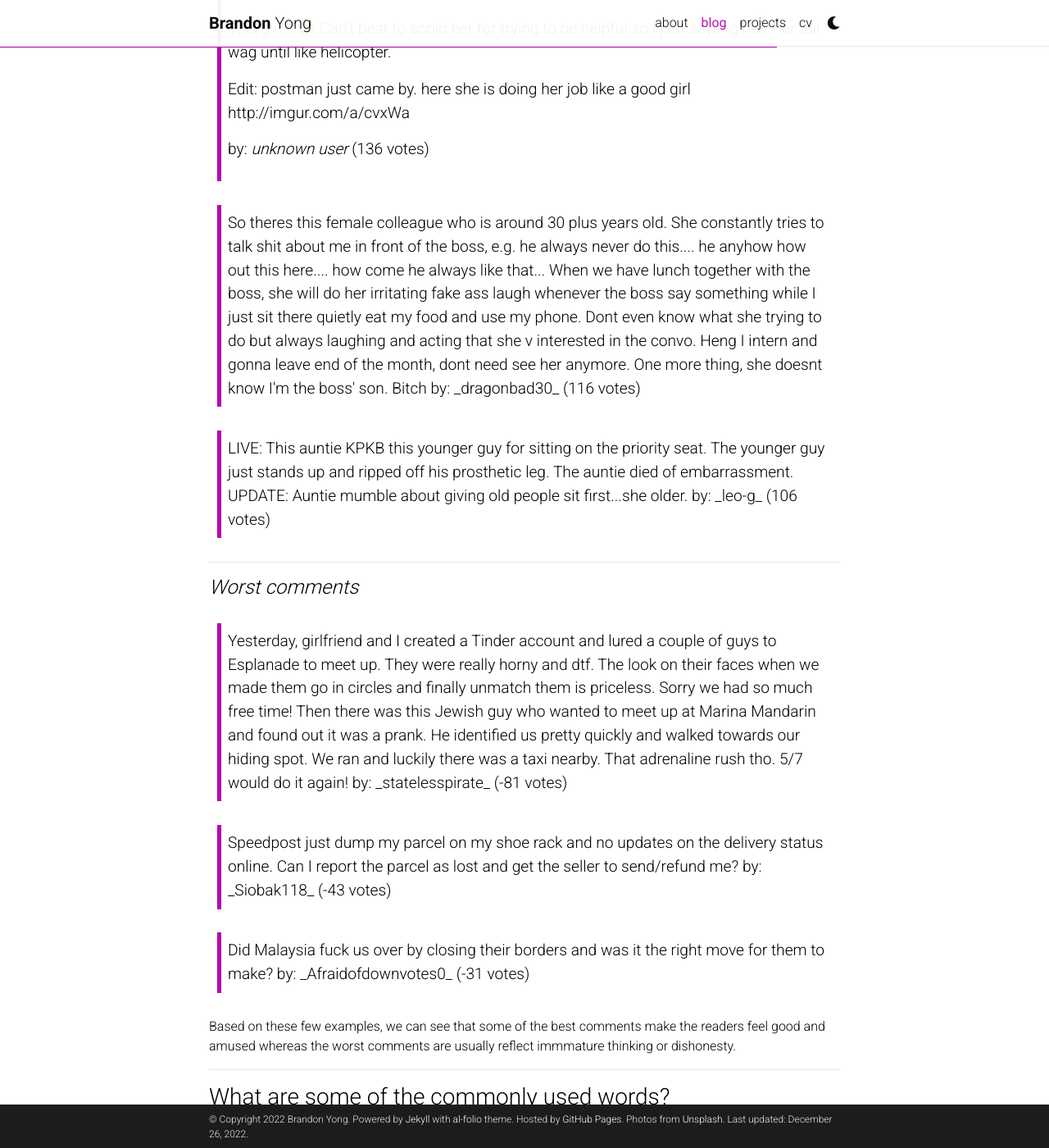
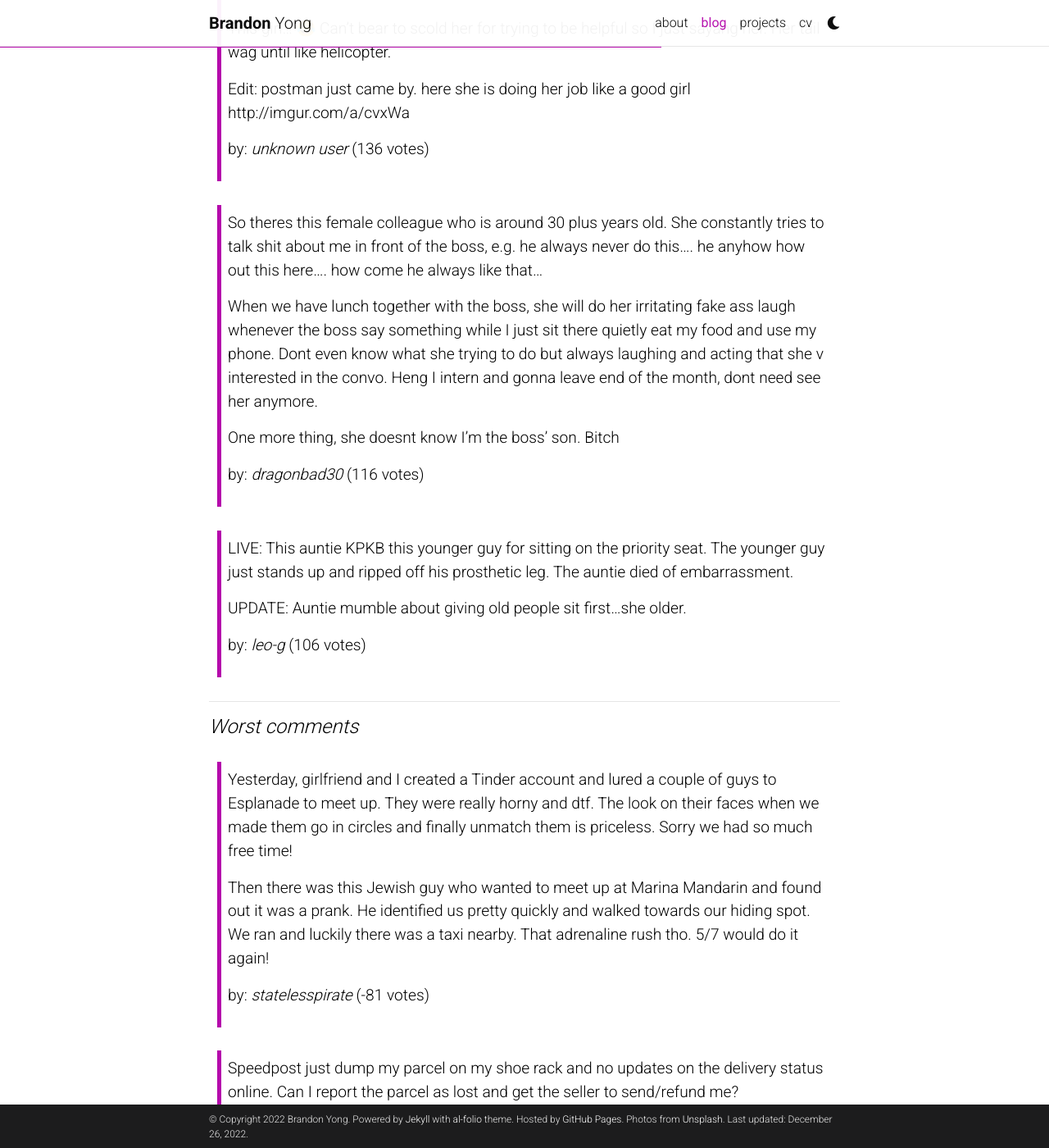
Before and after one commit to brandonyongys/brandonyongys.github.io, a Jekyll site: the page built from _posts/2020-06-22-PART-2-SG-daily-thread.md, in a window 1280 px wide and 1400 px high, scrolled down 1565 px. Shown: the whole window at 82% size. Built offline with Jekyll 4.4.1, drawn with Linux system fonts in a browser that asks for light colours; full-size pictures stand in for the smaller copies a plugin makes; comment, search, counter and statistics services are not loaded; a style sheet for code colours, icons or effects is not loaded; some of the changed lines change nothing that is shown; some of the changed text lies outside the part shown.

Commit message:
Replaced all the blockquote with >. Quotes look nicer now

```diff
--- a/_posts/2020-06-22-PART-2-SG-daily-thread.md
+++ b/_posts/2020-06-22-PART-2-SG-daily-thread.md
@@ -50,46 +50,37 @@ You may be wondering what are some of the best and worst comments by votes? Belo
 > by: _unknown user_ (136 votes)
 
 
-<blockquote>
-So theres this female colleague who is around 30 plus years old. She constantly tries to talk shit about me in front of the boss, e.g. he always never do this.... he anyhow how out this here.... how come he always like that...
+>So theres this female colleague who is around 30 plus years old. She constantly tries to talk shit about me in front of the boss, e.g. he always never do this.... he anyhow how out this here.... how come he always like that...
+>
+>When we have lunch together with the boss, she will do her irritating fake ass laugh whenever the boss say something while I just sit there quietly eat my food and use my phone. Dont even know what she trying to do but always laughing and acting that she v interested in the convo. Heng I intern and gonna leave end of the month, dont need see her anymore.
+>
+>One more thing, she doesnt know I'm the boss' son. Bitch
+>
+>by: _dragonbad30_ (116 votes)
 
-When we have lunch together with the boss, she will do her irritating fake ass laugh whenever the boss say something while I just sit there quietly eat my food and use my phone. Dont even know what she trying to do but always laughing and acting that she v interested in the convo. Heng I intern and gonna leave end of the month, dont need see her anymore.
+>LIVE: This auntie KPKB this younger guy for sitting on the priority seat. The younger guy just stands up and ripped off his prosthetic leg. The auntie died of embarrassment.
+>
+>UPDATE: Auntie mumble about giving old people sit first...she older.
+>
+>by: _leo-g_ (106 votes)
 
-One more thing, she doesnt know I'm the boss' son. Bitch
-
-by: _dragonbad30_ (116 votes)
-</blockquote>
-
-<blockquote>
-LIVE: This auntie KPKB this younger guy for sitting on the priority seat. The younger guy just stands up and ripped off his prosthetic leg. The auntie died of embarrassment.
-
-UPDATE: Auntie mumble about giving old people sit first...she older.
-
-by: _leo-g_ (106 votes)
-</blockquote>
 <hr>
 
 #### _Worst comments_
 
-<blockquote>
-Yesterday, girlfriend and I created a Tinder account and lured a couple of guys to Esplanade to meet up. They were really horny and dtf. The look on their faces when we made them go in circles and finally unmatch them is priceless. Sorry we had so much free time!
+>Yesterday, girlfriend and I created a Tinder account and lured a couple of guys to Esplanade to meet up. They were really horny and dtf. The look on their faces when we made them go in circles and finally unmatch them is priceless. Sorry we had so much free time!
+>
+>Then there was this Jewish guy who wanted to meet up at Marina Mandarin and found out it was a prank. He identified us pretty quickly and walked towards our hiding spot. We ran and luckily there was a taxi nearby. That adrenaline rush tho. 5/7 would do it again!
+>
+>by: _statelesspirate_ (-81 votes)
 
-Then there was this Jewish guy who wanted to meet up at Marina Mandarin and found out it was a prank. He identified us pretty quickly and walked towards our hiding spot. We ran and luckily there was a taxi nearby. That adrenaline rush tho. 5/7 would do it again!
+>Speedpost just dump my parcel on my shoe rack and no updates on the delivery status online. Can I report the parcel as lost and get the seller to send/refund me?
+>
+>by: _Siobak118_ (-43 votes)
 
-by: _statelesspirate_ (-81 votes)
-
-</blockquote>
-
-<blockquote>
-Speedpost just dump my parcel on my shoe rack and no updates on the delivery status online. Can I report the parcel as lost and get the seller to send/refund me?
-
-by: _Siobak118_ (-43 votes)
-</blockquote>
-<blockquote>
-Did Malaysia fuck us over by closing their borders and was it the right move for them to make?
-
-by: _Afraidofdownvotes0_ (-31 votes)
-</blockquote>
+>Did Malaysia fuck us over by closing their borders and was it the right move for them to make?
+>
+>by: _Afraidofdownvotes0_ (-31 votes)
 
 Based on these few examples, we can see that some of the best comments make the readers feel good and amused whereas the worst comments are usually reflect immmature thinking or dishonesty.
 <hr>
```
